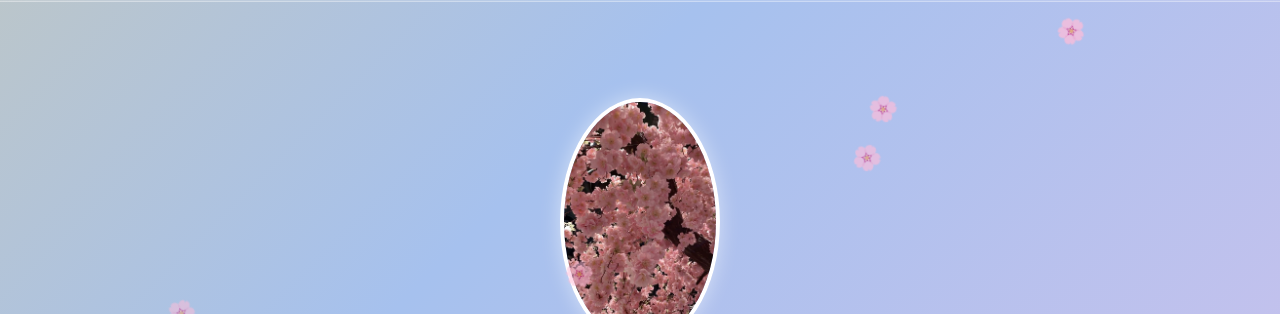
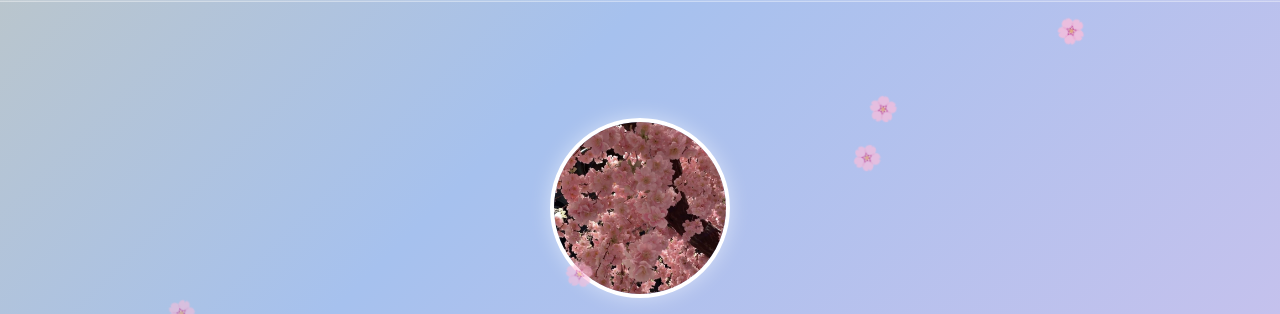
Before and after one commit to fatima110169/site1101, a plain HTML site: page index.html in a window 1280 px wide. Shown: the part 60-374 px from the top of the page. Drawn offline with Linux system fonts and the light colour scheme.

Commit message:
Update styles.css

```diff
--- a/styles.css
+++ b/styles.css
@@ -74,11 +74,15 @@ body {
 }
 
 .profile-pic {
-  width: 160px;
+  width: 180px;
+  height: 180px;             /* add this line */
   border-radius: 50%;
+  object-fit: cover;         /* add this line */
   border: 4px solid #fff;
   box-shadow: 0 0 20px rgba(255, 255, 255, 0.5);
   animation: float 5s ease-in-out infinite;
+  display: block;
+  margin: 20px auto;         /* centers the image nicely */
 }
 
 @keyframes float {
```
